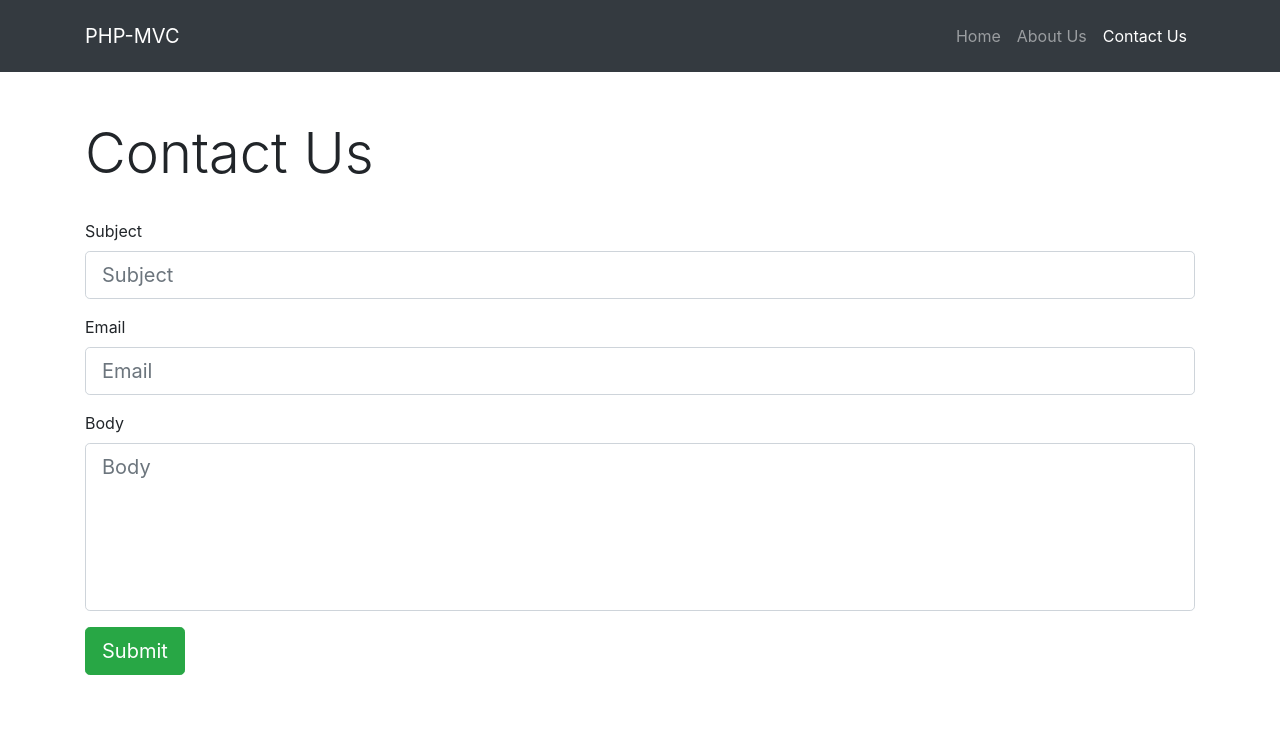
After one commit to ayaneshsarkar/php-mvc, a PHP site: page /contact in a window 1280 px wide. The commit adds this page. Shown: the top 738 px of the page. Run offline with PHP 8.4, Linux system fonts and the light colour scheme.

Commit message:
Initial Commit :heavy_check_mark:

```diff
--- a/controllers/Controller.php
+++ b/controllers/Controller.php
@@ -15,7 +15,7 @@
          *
          * @param string $view
          * @param array $params
-         * @return void
+         * @return renderView
          */
         public function render(string $view, array $params = [])
         {
--- a/controllers/SiteController.php
+++ b/controllers/SiteController.php
@@ -28,7 +28,28 @@
                 'title' => 'About Us',
                 'name' => 'about'
             ];
+
             return $this->render('about', $data);
         }
 
+        public function contact()
+        {
+            $data = [
+                'title' => 'Contact Us',
+                'name' => 'contact'
+            ];
+
+            return $this->render('contact', $data);
+        }
+
+        public function storeContact()
+        {
+            // echo "<pre>";
+            // var_dump($_POST);
+            // echo "</pre>";
+            //exit;
+
+            return 'Handle Submit Data!';
+        }
+
     }
--- a/core/Request.php
+++ b/core/Request.php
@@ -26,4 +26,21 @@
             return strtolower($_SERVER['REQUEST_METHOD']);
         }
 
+        public function getBody()
+        {
+            $body = [];
+
+            if($this->getMethod() === 'get') {
+                foreach($_GET as $key => $value) {
+                    $body['key'] = filter_input(INPUT_GET, $key, FILTER_SANITIZE_SPECIAL_CHARS);
+                }
+            }
+
+            if($this->getMethod() === 'post') {
+                foreach($_POST as $key => $value) {
+                    $body['key'] = filter_input(INPUT_POST, $key, FILTER_SANITIZE_SPECIAL_CHARS);
+                }
+            }
+        }
+
     }
--- a/public/index.php
+++ b/public/index.php
@@ -7,7 +7,9 @@
     $app = new Application(dirname(__DIR__));
 
     $app->router->get('/', [SiteController::class, 'home']);
+    $app->router->get('/about', [SiteController::class, 'about']);
+    $app->router->get('/contact', [SiteController::class, 'contact']);
 
-    $app->router->get('/about', [SiteController::class, 'about']);
+    $app->router->post('/storecontact', [SiteController::class, 'storeContact']);
 
     $app->run();
--- /dev/null
+++ b/views/contact.php
@@ -0,0 +1,31 @@
+<div class="container">
+  <div class="row">
+    <div class="col-12">
+      <h1 class="pt-5 pb-4 display-4"><?= $title; ?></h1>
+    </div>
+
+    <div class="col-12 mb-5">
+      <form action="/storecontact" method="POST">
+        <div class="form-group">
+          <label for="subject">Subject</label>
+          <input type="text" name="subject" class="form-control form-control-lg" placeholder="Subject">
+        </div>
+
+        <div class="form-group">
+          <label for="email">Email</label>
+          <input type="email" name="email" class="form-control form-control-lg" placeholder="Email">
+        </div>
+
+        <div class="form-group">
+          <label for="body">Body</label>
+          <textarea name="body" rows="5" class="form-control form-control-lg" style="resize: none"
+          placeholder="Body"></textarea>
+        </div>
+
+        <div class="form-group">
+          <button type="submit" class="btn btn-success btn-lg">Submit</button>
+        </div>
+      </form>
+    </div>
+  </div>
+</div>
--- a/views/layouts/main.php
+++ b/views/layouts/main.php
@@ -27,6 +27,9 @@
             <li class="nav-item <?= ($name == 'about') ? 'active' : '' ?>">
               <a class="nav-link" href="/about">About Us</a>
             </li>
+            <li class="nav-item <?= ($name == 'contact') ? 'active' : '' ?>">
+              <a class="nav-link" href="/contact">Contact Us</a>
+            </li>
           </ul>
         </div>
       </div>
```
